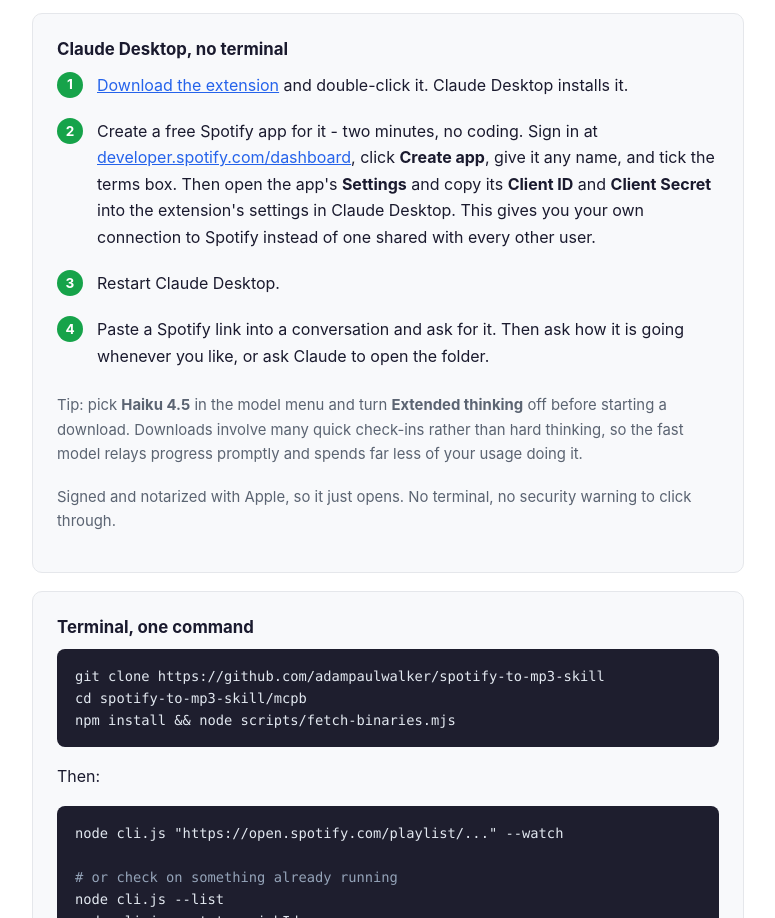
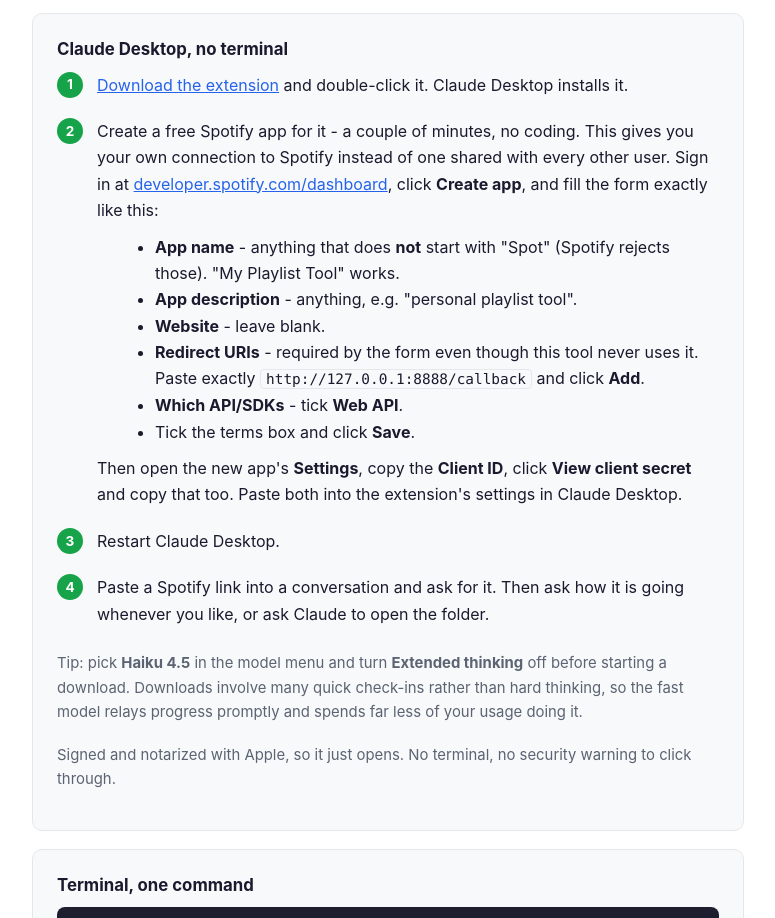
Before and after one commit to adampaulwalker/spotify-to-mp3-skill, a browser extension: page landing/index.html in a window 1280 px wide. Shown: the part 1165-2083 px from the top of the page, without its empty margins (252-1027 px from the left). Drawn offline with Linux system fonts and the light colour scheme.

Commit message:
Setup instructions match the real Create app form
The instructions were written from memory and never walked the actual form.
A user hit it and blocked immediately: Redirect URIs is a required field with
a red error that no instruction mentioned, the form rejects app names starting
with "Spot" (while the copy said "give it any name", and the natural choice
is "spotify playlist downloader"), and the API/SDK checkboxes went unmentioned.

Fixed in every place the instructions appear - the same class, swept once:
landing page step 2, the v0.5.4 release notes, both manifest field
descriptions, and the in-product quota lockout message.

Redirect URI guidance: paste http://127.0.0.1:8888/callback exactly. The form
requires one; this tool's client-credentials flow never uses it.

```diff
--- a/landing/index.html
+++ b/landing/index.html
@@ -111,12 +111,24 @@ could not be found and why.</p>
     <p><a href="https://github.com/adampaulwalker/spotify-to-mp3-skill/releases/latest/download/spotify-playlist-downloader.mcpb">Download the extension</a>
     and double-click it. Claude Desktop installs it.</p></div></div>
   <div class="step"><div class="num">2</div><div>
-    <p>Create a free Spotify app for it - two minutes, no coding. Sign in at
-    <a href="https://developer.spotify.com/dashboard">developer.spotify.com/dashboard</a>,
-    click <b>Create app</b>, give it any name, and tick the terms box. Then open the
-    app's <b>Settings</b> and copy its <b>Client ID</b> and <b>Client Secret</b> into the
-    extension's settings in Claude Desktop. This gives you your own connection to
-    Spotify instead of one shared with every other user.</p></div></div>
+    <p>Create a free Spotify app for it - a couple of minutes, no coding. This gives
+    you your own connection to Spotify instead of one shared with every other user.
+    Sign in at <a href="https://developer.spotify.com/dashboard">developer.spotify.com/dashboard</a>,
+    click <b>Create app</b>, and fill the form exactly like this:</p>
+    <ul style="margin:10px 0 0 18px">
+      <li><b>App name</b> - anything that does <b>not</b> start with "Spot" (Spotify
+        rejects those). "My Playlist Tool" works.</li>
+      <li><b>App description</b> - anything, e.g. "personal playlist tool".</li>
+      <li><b>Website</b> - leave blank.</li>
+      <li><b>Redirect URIs</b> - required by the form even though this tool never uses
+        it. Paste exactly <code>http://127.0.0.1:8888/callback</code> and click
+        <b>Add</b>.</li>
+      <li><b>Which API/SDKs</b> - tick <b>Web API</b>.</li>
+      <li>Tick the terms box and click <b>Save</b>.</li>
+    </ul>
+    <p style="margin-top:10px">Then open the new app's <b>Settings</b>, copy the
+    <b>Client ID</b>, click <b>View client secret</b> and copy that too. Paste both
+    into the extension's settings in Claude Desktop.</p></div></div>
   <div class="step"><div class="num">3</div><div>
     <p>Restart Claude Desktop.</p></div></div>
   <div class="step"><div class="num">4</div><div>
--- a/mcpb/server/index.js
+++ b/mcpb/server/index.js
@@ -50,7 +50,7 @@ const SPOTIFY_URL =
   /^https?:\/\/open\.spotify\.com\/(intl-[a-z]{2}\/)?(playlist|album|track)\/[A-Za-z0-9]{16,32}(\?[A-Za-z0-9_=&%.-]*)?$/;
 
 const server = new Server(
-  { name: "spotify-playlist-downloader", version: "0.5.4" },
+  { name: "spotify-playlist-downloader", version: "0.5.5" },
   { capabilities: { tools: {} } },
 );
 
```
Also changed, not shown: mcpb/server/spotify.js (+6 -3 lines), mcpb/manifest.json.
